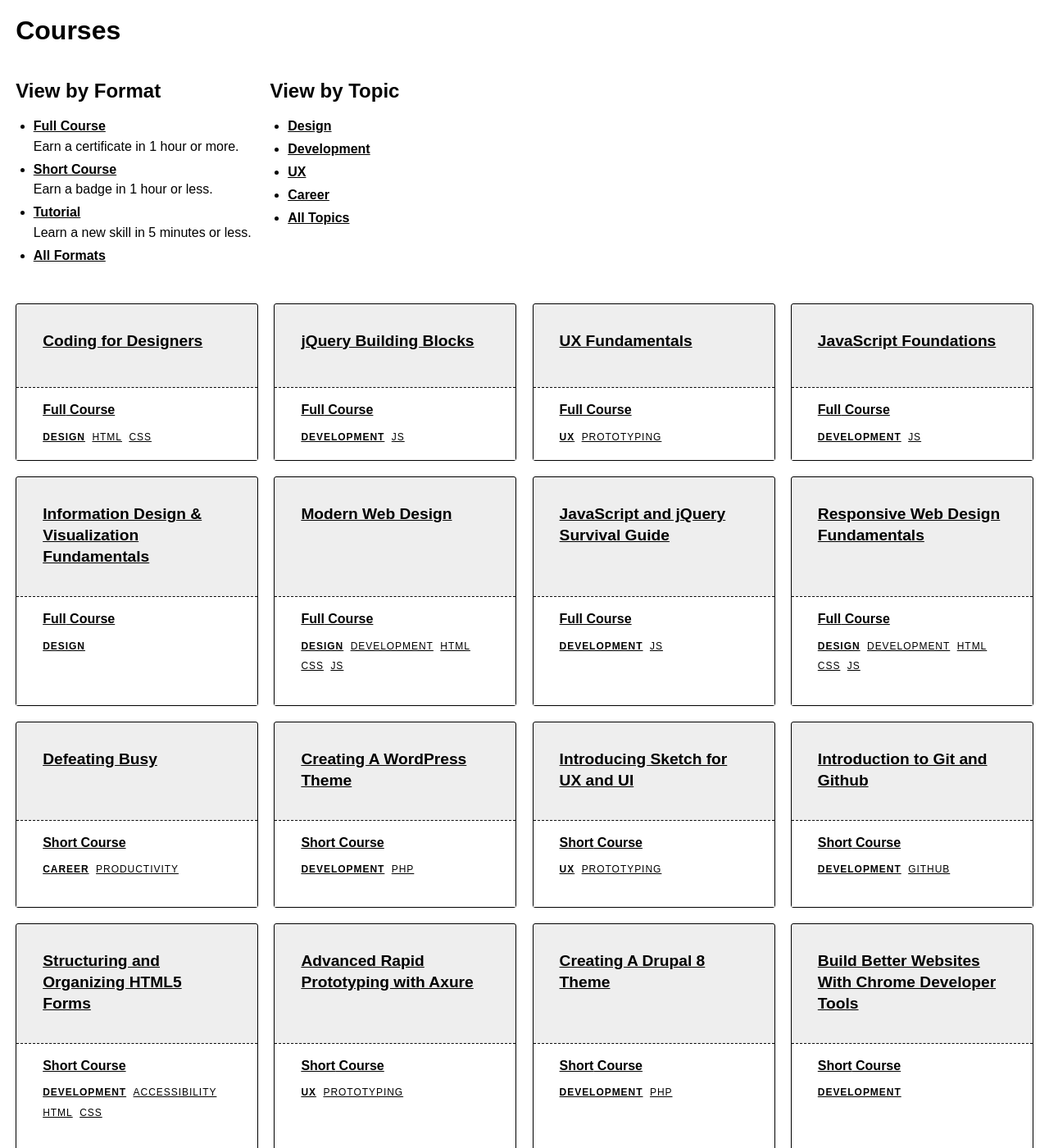
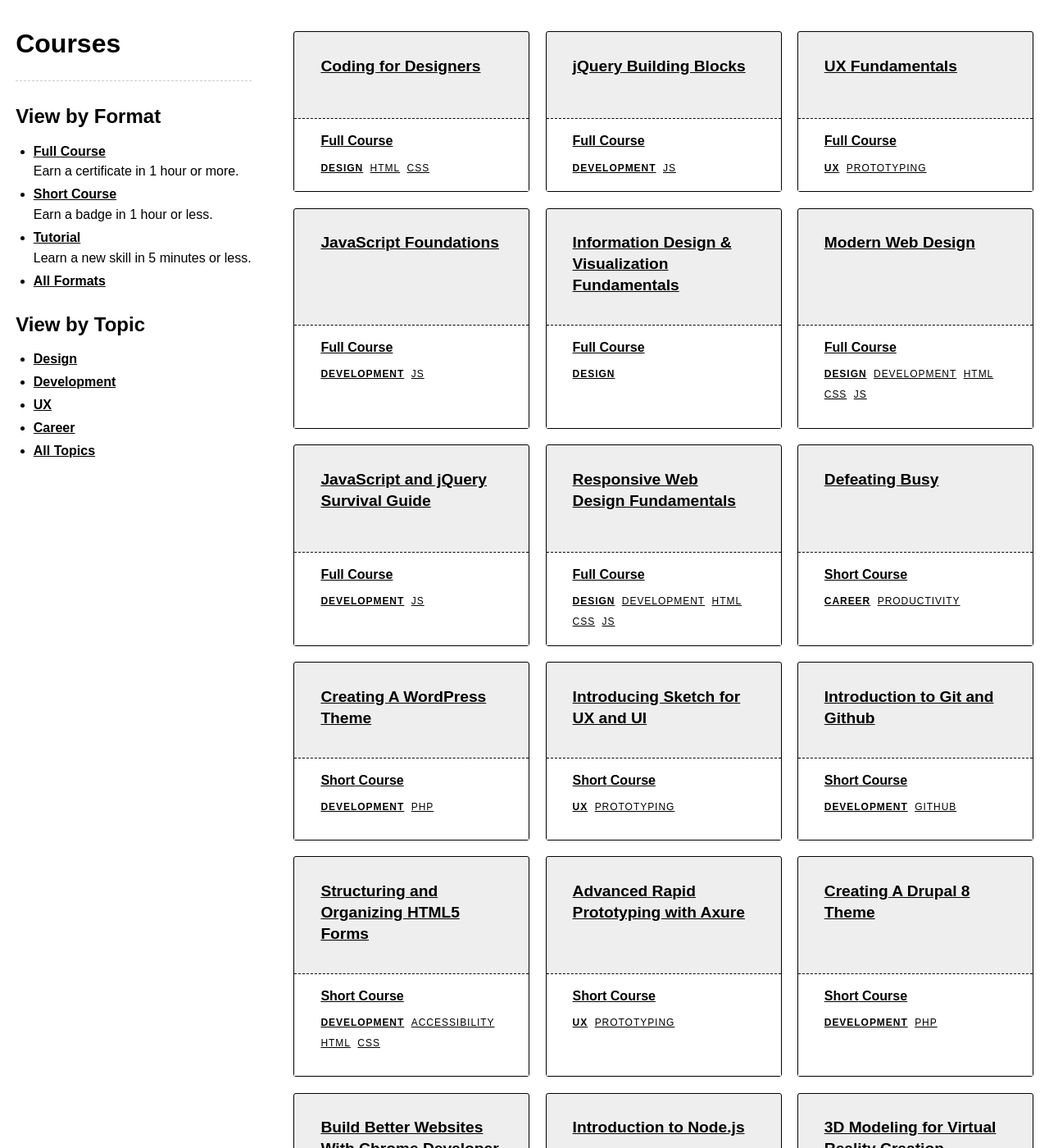
Before and after one commit to andrewpmiller/navigation-prototype, a Jekyll site: the page built from index.html, in a window 1280 px wide and 1400 px high. Shown: the whole window at 82% size. Built offline with Jekyll 4.4.1, drawn with Linux system fonts in a browser that asks for light colours.

Commit message:
Update layout
- Add main section for structure and layout
- Add vertical (and fixed) navigation for wider width screens

```diff
--- a/css/main.css
+++ b/css/main.css
@@ -7,30 +7,40 @@ html {
 
 body {
   max-width: 80rem;
-  margin: 0 auto;
-  padding: 1.2rem;
+  margin: 0 auto 2rem;
+  padding: 0 1.2rem;
 }
 
-h1 {
-  margin-top: 0;
+main {
+  padding-top: 1.2rem;
 }
 
-h1::before {
-  display: block;
-  content: " ";
-  margin-top: -1.2rem;
-  height: 1.2rem;
-  visibility: hidden;
-  pointer-events: none;
+@media (min-width: 80rem) {
+
+main {
+  display: grid;
+  grid-template-columns: 20rem auto;
+  gap: 1.2rem;
 }
 
+main > header > div {
+  position: fixed;
+}
+
+}
+
+header h1 {
+  margin-top: 1rem;
+}
+
+h1,
 p {
   margin-bottom: 0;
 }
 
 li h2 {
   font-size: 1.2em;
-  margin-top: 0;
+  margin-top: -0.2rem;
   margin-bottom: 0;
 }
 
@@ -41,10 +51,18 @@ a {
 nav {
   display: grid;
   grid-template-columns: repeat(auto-fill, minmax(18rem, 1fr));
+  border-top: 1px dashed #ccc;
+  margin-top: 1.6rem;
+  margin-bottom: 2rem;
+}
+
+nav > div {
+  margin-top: 0.6rem;
 }
 
 nav ul {
   padding-left: 1.35rem;
+  margin-bottom: 0;
 }
 
 nav li {
@@ -58,7 +76,7 @@ nav p {
 ul[role="list"] {
   list-style: none;
   padding-left: 0;
-  margin: 2rem 0 0;
+  margin: 1.2rem 0 0;
   display: grid;
   grid-template-columns: repeat(auto-fill, minmax(18rem, 1fr));
   gap: 1.2rem;
@@ -70,7 +88,7 @@ ul[role="list"] > li {
   font-weight: bolder;
   line-height: 1.35;
   background-color: #eee;
-  padding: 2rem 2rem 1.2rem;
+  padding: 2rem 2rem 1rem;
   border: 1px solid #000;
   border-radius: 0.1875rem;
 }
@@ -84,7 +102,7 @@ li aside {
   background-color: #fff;
   padding: 1rem 2rem;
   border-top: 1px dashed #000;
-  margin: 0 -2rem -1.2rem;
+  margin: 0 -2rem -1rem;
 }
 
 .topics {
--- a/index.html
+++ b/index.html
@@ -41,6 +41,10 @@ permalink: /
 <div class="format" id="short">
 <div class="format" id="tutorial">
 
+<main>
+
+<header>
+  <div>
     <h1>Courses</h1>
     <nav>
       <div>
@@ -72,6 +76,8 @@ permalink: /
         </ul>
       </div>
     </nav>
+  </div>
+</header>
 
 <ul role="list">
 <!-- FULL COURSES -->
@@ -158,6 +164,8 @@ permalink: /
 
 </ul>
 
+</main>
+
 </div>
 </div>
 </div>
```
Lines whose indentation alone changed are shown as unchanged.
